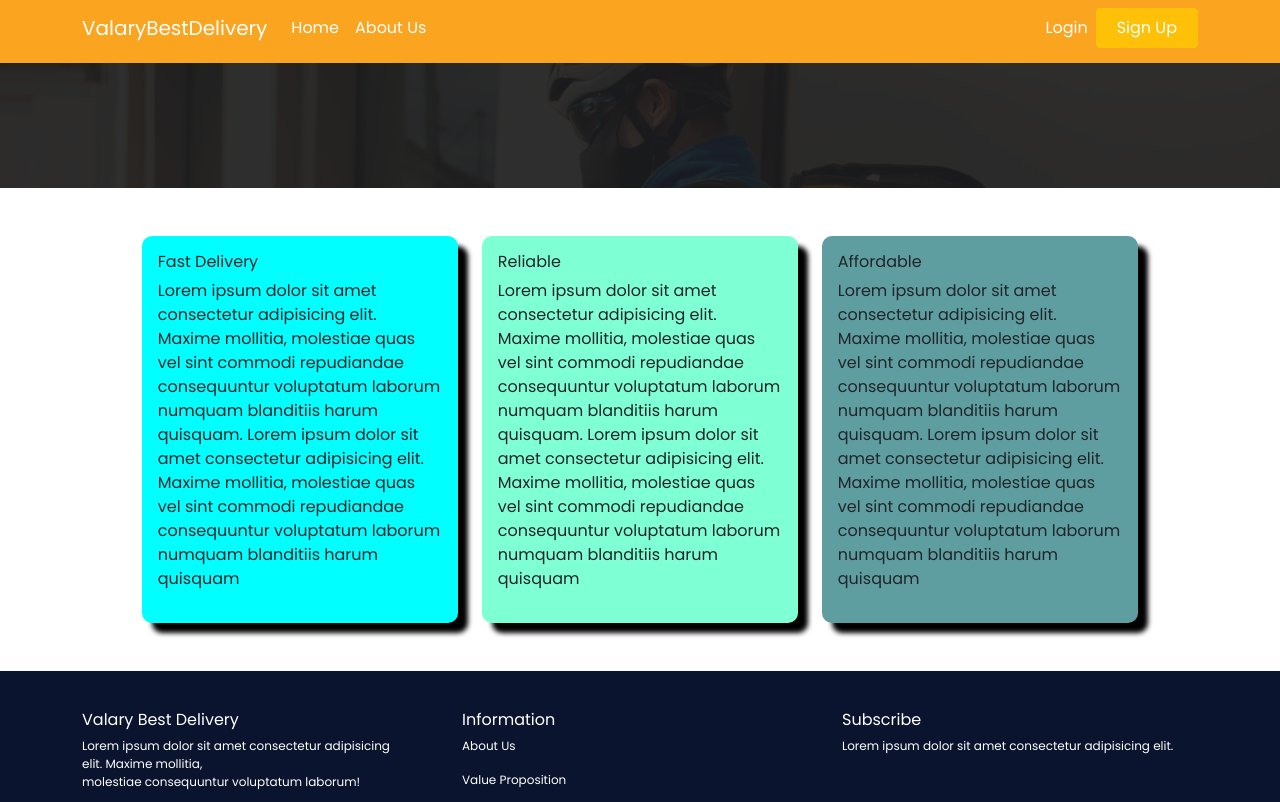
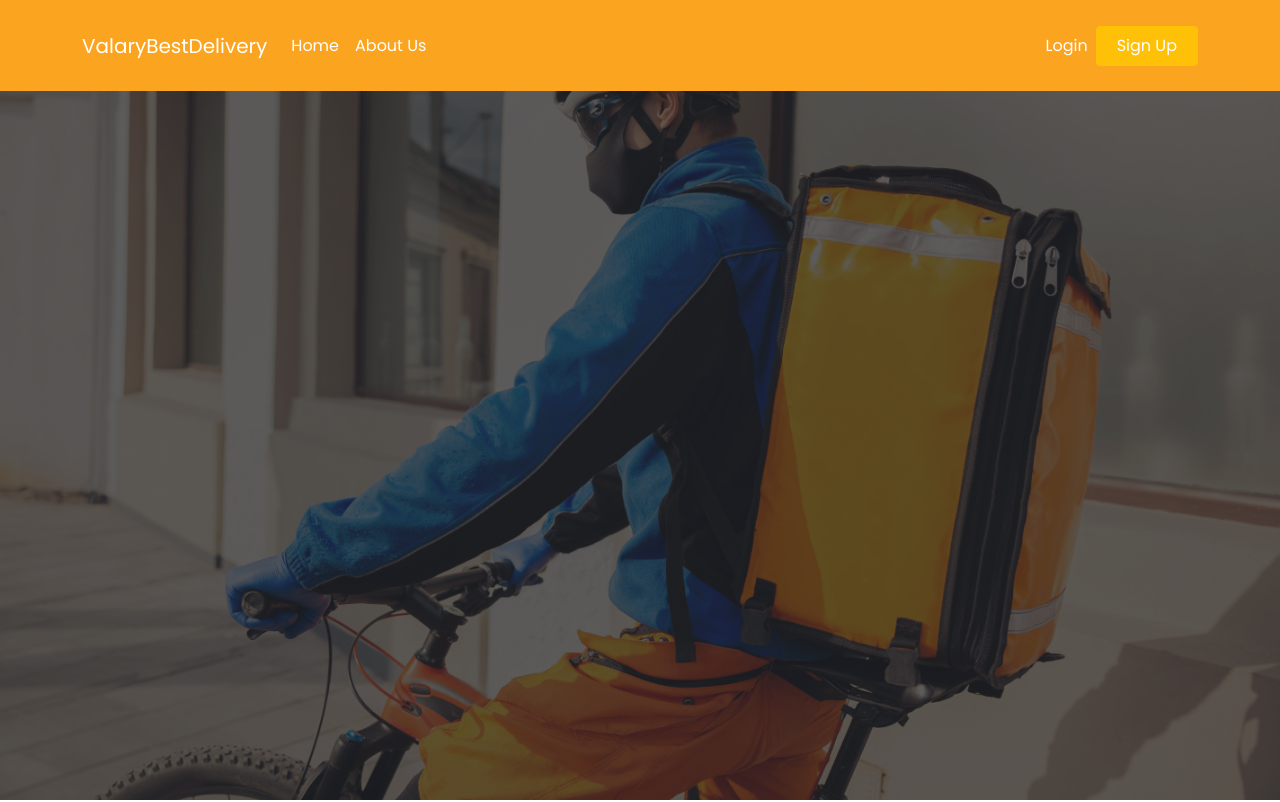
Before and after one commit to UhuruV/delivery-app, a React (Create React App) app in the folder Documents/delivery-app/: page / in a window 1280 px wide. Shown: the top 802 px of the page. Built offline with nearby package versions, Linux system fonts and the light colour scheme.

Commit message:
added delivery component

```diff
--- a/Documents/delivery-app/src/App.css
+++ b/Documents/delivery-app/src/App.css
@@ -1,6 +1,6 @@
 .App {
   text-align: left;
-  font-family: 'Poppins', sans-serif;
+  font-family: "Poppins", sans-serif;
 }
 
 .App-logo {
@@ -14,116 +14,126 @@
   }
 }
 
-.deliver-with-us{
+.deliver-with-us {
   color: #fff;
 }
 
-.cont{
+.cont {
   margin-top: 4%;
-  background-color: #B5A191;
+  background-color: #b5a191;
   padding: 0.8%;
   font-size: 0.9em;
 }
 
-.bg-dark{
-  background-color: #FBA420 !important;
+.bg-dark {
+  background-color: #fba420 !important;
+  padding: 2% !important;
 }
 
-.navbar-dark .navbar-nav .nav-link, .navbar-dark .navbar-brand{
+.navbar-dark .navbar-nav .nav-link,
+.navbar-dark .navbar-brand {
   color: #fff !important;
 }
 
-.navbar-dark .navbar-nav .nav-link:hover{
+.navbar-dark .navbar-nav .nav-link:hover {
   color: #000 !important;
 }
-.navbar-dark .navbar-nav .nav-link:after{
+.navbar-dark .navbar-nav .nav-link:after {
   color: #000 !important;
 }
 
 /* Homepage */
 
-.destination-input,.about-text{
+.destination-input,
+.about-text {
   width: 40%;
   margin: 15% auto;
 }
 
-.destination-input{
+.destination-input {
   width: 60%;
   margin: 15% auto;
 }
-.pickup-input{
+.pickup-input {
   width: 40%;
   margin: 2% auto;
 }
 
-.home-page-banner{
-  background-image: url(../src/components/home/assests/home-page.png),linear-gradient(rgba(0,0,0,0.9),rgba(0,0,0,0.9));
+.home-page-banner {
+  background-image: url(../src/components/home/assests/home-page.png),
+    linear-gradient(rgba(0, 0, 0, 0.7), rgba(0, 0, 0, 0.7));
   /* background: rgba(0, 0, 0, 0.81); */
   background-size: cover;
   background-repeat: no-repeat;
   opacity: 0.9;
   background-blend-mode: overlay;
+  height: 100vh;
 }
-.element1-home,.element2-home,.element3-home{
+.element1-home,
+.element2-home,
+.element3-home {
   height: 100%;
-  border-radius: 10px;
-  padding: 5%;
-  box-shadow: 10px 10px 5px #000;
+  border-radius: 50px;
+  padding: 8%;
+  /* box-shadow: 10px 10px 5px #000; */
+  color: #fff;
 }
-.element1-home{
-  background-color: aqua;
+.element1-home {
+  background-color: #0a142f;
 }
-.element2-home{
-  background-color: aquamarine;
+.element2-home {
+  background: #ff9900db;
 }
-.element3-home{
-  background-color: cadetblue;
+.element3-home {
+  background-color: #0a142f;
 }
 
-#submit-button{
+/* .homepage-text{
+  width: 40%;
+} */
+
+#submit-button {
   width: 100%;
   padding-top: 0.9375rem !important;
   padding-bottom: 0.9375rem !important;
 }
 
 /* Form */
-.form-control{
+.form-control {
   padding-top: 0.9375rem !important;
   padding-bottom: 0.9375rem !important;
 }
 
-.form-control{
+/* .form-control {
   -webkit-border-radius: 20 !important;
-     -moz-border-radius: 20px !important;
-          border-radius: 20px !important;
-}
-
-
+  -moz-border-radius: 20px !important;
+  border-radius: 20px !important;
+} */
 
 /* Footer */
-.footer{
-  background-color: #0A142F;
+.footer {
+  background-color: #0a142f;
   text-align: left;
   padding-top: 3%;
   color: #fff;
   font-size: 0.75em;
 }
-#footer>p{
+#footer > p {
   font-size: 0.5em;
 }
 
 /* Nav bar */
-#nav-link-sign-up{
+#nav-link-sign-up {
   padding-top: 0;
   padding-bottom: 0;
 }
-nav.navbar.navbar-expand.navbar-dark.bg-dark.fixed-top{
+nav.navbar.navbar-expand.navbar-dark.bg-dark.fixed-top {
   padding-bottom: 15px;
   padding-bottom: 15px;
 }
 
 /* About section */
-.about{
+.about {
   background-image: url(../src/components/home/assests/good-food.jpeg);
   background-size: cover;
   background-repeat: no-repeat;
@@ -132,58 +142,106 @@ nav.navbar.navbar-expand.navbar-dark.bg-dark.fixed-top{
 }
 
 /* about section for mission statement */
-.mission-statement, .vision-statement{
+.mission-statement,
+.vision-statement {
   text-align: left;
-  background-color: #C4C4C4;
+  background-color: #c4c4c4;
 }
-.about-heading{
+.about-heading {
   font-weight: bold;
 }
-h1{
+h1 {
   font-size: 2.5em;
 }
-.abt-h3{
-  padding-left: 6%;
+.abt-h3 {
+  padding-left: 2%;
 }
-.read-more{
-  margin-left: 8%;
+.read-more {
+  margin-left: 2%;
+  background: #0a142f !important;
+  border-radius: 10px;
+  color: #fff !important;
+  border-color: #0a142f !important ;
+  padding-top: 0.8375rem !important;
+  padding-bottom: 0.8375rem !important;
 }
-#para{
+#para {
   padding-top: 7px !important;
 }
 
-.core-values{
+.core-values {
   width: 48%;
   margin-right: 1.5%;
   padding: 5%;
   margin-bottom: 3%;
-  background-color: #C4C4C4;
+  background: #ffa724;
+  border-radius: 50px;
 }
 
-/* .mission-statement{
-  background-color: #61dafb;
-}
-.vision-statement{
-  background-color: aquamarine;
-} */
-
 /* Login form */
-.login-form, .sign-up-form{
+.login-form,
+.sign-up-form {
   width: 40%;
-  margin: 6% auto;
+  margin: auto;
 }
 
-.btn-primary{
+.btn-primary {
   background-color: #cebb9e !important;
   border-color: #cebb9e !important;
+  padding-top: 0.8375rem !important;
+  padding-bottom: 0.8375rem !important;
 }
 
+/* Sign up */
+.sign-up,
+.login {
+  background-color: #0a142f;
+  height: 100vh;
+}
 
+/* card  */
+.card {
+  top: 100px;
+}
 
+/* delivery component */
+.small, .medium, .large{
+  padding: 0.8%;
+  color: #fff;
+}
+.delivery-para{
+    padding-top: 10px;
+}
+.small{
+  background-color: #0a142f;
+  border-radius: 5px 0 0 5px;
+}
+.medium, .large{
+  background: #ffa724;
+}
+.large{
+  border-radius: 0 5px 5px 0;
+}
+
+.delivery-size{
+  width: 96%;
+  margin: auto;
+}
+.delivery-details{
+  width: 100%;
+  margin: 2% auto;
+  border-radius: 5px;
+  padding: 0.6%;
+  background-color: #E8E8E8;
+}
+
+.btn-continue{
+  background: #ffa724 !important;
+  color: #fff !important;
+  width: 100%;
+}
 .App-link {
   color: #61dafb;
-
-
 }
 
 @keyframes App-logo-spin {
--- a/Documents/delivery-app/src/App.js
+++ b/Documents/delivery-app/src/App.js
@@ -6,6 +6,7 @@ import Footer from "./components/footer/Footer";
 import { BrowserRouter as Router, Switch, Route } from "react-router-dom";
 import Login from "./components/login/Login";
 import Register from "./components/register/Register";
+import DeliveryDetails from "./components/delivery/DeliveryDetails";
 
 function App() {
   const LoginContainer = () => {
@@ -24,6 +25,17 @@ function App() {
       </>
     );
   }
+
+
+  const DeliveryContainer =()=>{
+    return (
+      <>
+        <Route path="/delivery" component={ DeliveryDetails }/>
+      </>
+    );
+  }
+
+
 
   const DefaultContainer = () => {
     return (
@@ -49,6 +61,7 @@ function App() {
           <Route path="/sign-up" component={Register} /> */}
           <Route exact path="/(login)" component={LoginContainer} />
           <Route exact  path="/(sign-up)"component={ SignUpContainer }/>
+          <Route exact  path="/(delivery)"component={ DeliveryContainer }/>
           <Route component={DefaultContainer} />
         </Switch>
       </Router>
--- a/Documents/delivery-app/src/components/home/HomePage.js
+++ b/Documents/delivery-app/src/components/home/HomePage.js
@@ -1,12 +1,6 @@
 import React from "react";
-import {
-  Container,
-  Row,
-  Col,
-  InputGroup,
-  FormControl,
-  Button,
-} from "react-bootstrap";
+import { Container, Row, Col, Image } from "react-bootstrap";
+import image from "../../components/home/assests/home-page.png";
 
 const HomePage = () => {
   return (
@@ -14,52 +8,67 @@ const HomePage = () => {
       <Container fluid className="home-page-banner">
         <Row>
           <Col className="banner-col">
-            <div className="destination-input"></div>
+            <div className="destination-input">
+
+            </div>
           </Col>
         </Row>
       </Container>
+
+      {/* <Container> */}
+        {/* <Row style={{ color:"#000" }}  >
+          <Col className="homepage-text">
+            <h2 style={{ color:"#1E255E" }}>Delivery at your doorstep</h2>
+            <p>Lorem ipsum lorem ipsum ipsum Lorem ipsum lorem ipsum ipsumLorem ipsum </p>
+            <p>Lorem ipsum lorem ipsum ipsum Lorem ipsum</p>
+          </Col>
+          <Col style={{ width:"50%" }}>
+            <Image src={image} rounded style={{ width: "100%" }} />
+          </Col>
+        </Row> */}
+      {/* </Container> */}
 
       <Container>
         <Row className="m-5">
           <Col xs={6} md={4}>
             <div className="element1-home">
-              <h6>Fast Delivery</h6>
+              <h3>Fast Delivery</h3>
               <p>
                 Lorem ipsum dolor sit amet consectetur adipisicing elit. Maxime
                 mollitia, molestiae quas vel sint commodi repudiandae
                 consequuntur voluptatum laborum numquam blanditiis harum
-                quisquam. Lorem ipsum dolor sit amet consectetur adipisicing elit. Maxime
-                mollitia, molestiae quas vel sint commodi repudiandae
-                consequuntur voluptatum laborum numquam blanditiis harum
-                quisquam
+                quisquam. Lorem ipsum dolor sit amet consectetur adipisicing
+                elit. Maxime mollitia, molestiae quas vel sint commodi
+                repudiandae consequuntur voluptatum laborum numquam blanditiis
+                harum quisquam.
               </p>
             </div>
           </Col>
           <Col xs={6} md={4}>
             <div className="element2-home">
-              <h6>Reliable</h6>
+              <h3>Reliable</h3>
               <p>
                 Lorem ipsum dolor sit amet consectetur adipisicing elit. Maxime
                 mollitia, molestiae quas vel sint commodi repudiandae
                 consequuntur voluptatum laborum numquam blanditiis harum
-                quisquam. Lorem ipsum dolor sit amet consectetur adipisicing elit. Maxime
-                mollitia, molestiae quas vel sint commodi repudiandae
-                consequuntur voluptatum laborum numquam blanditiis harum
-                quisquam
+                quisquam. Lorem ipsum dolor sit amet consectetur adipisicing
+                elit. Maxime mollitia, molestiae quas vel sint commodi
+                repudiandae consequuntur voluptatum laborum numquam blanditiis
+                harum quisquam.
               </p>
             </div>
           </Col>
           <Col xs={6} md={4}>
             <div className="element3-home">
-              <h6>Affordable</h6>
+              <h3>Affordable</h3>
               <p>
                 Lorem ipsum dolor sit amet consectetur adipisicing elit. Maxime
                 mollitia, molestiae quas vel sint commodi repudiandae
                 consequuntur voluptatum laborum numquam blanditiis harum
-                quisquam. Lorem ipsum dolor sit amet consectetur adipisicing elit. Maxime
-                mollitia, molestiae quas vel sint commodi repudiandae
-                consequuntur voluptatum laborum numquam blanditiis harum
-                quisquam
+                quisquam. Lorem ipsum dolor sit amet consectetur adipisicing
+                elit. Maxime mollitia, molestiae quas vel sint commodi
+                repudiandae consequuntur voluptatum laborum numquam blanditiis
+                harum quisquam.
               </p>
             </div>
           </Col>
--- a/Documents/delivery-app/src/components/login/Login.js
+++ b/Documents/delivery-app/src/components/login/Login.js
@@ -1,5 +1,5 @@
 import React, { Fragment } from "react";
-import { Form,Button,Row } from "react-bootstrap";
+import { Form,Button,Row,Card} from "react-bootstrap";
 import { Link } from "react-router-dom";
 import { useHistory } from "react-router";
 
@@ -13,7 +13,9 @@ const Login = () => {
 
 
   return (
+    <div className="login">
     <div className="login-form">
+       <Card body>
       <Form onSubmit={RedirectAfterLogin}>
         <Form.Group className="mb-3" controlId="formBasicEmail">
           <Form.Label>Email address</Form.Label>
@@ -26,7 +28,7 @@ const Login = () => {
         </Form.Group>
 
         <Button variant="primary" type="submit" id="button">
-          Submit
+          Login
         </Button>
 
         <Form.Group as={Row}>
@@ -35,6 +37,8 @@ const Login = () => {
           </Form.Text>
           </Form.Group>
       </Form>
+      </Card>
+    </div>
     </div>
   );
 };
```
Also changed, not shown: Documents/delivery-app/src/components/about/About.js (+4 -4 lines), Documents/delivery-app/src/components/delivery/DeliveryDetails.js (+60 -5 lines), Documents/delivery-app/src/components/register/Register.js (+11 -3 lines), Documents/delivery-app/src/components/about/asset/image.png (added).
